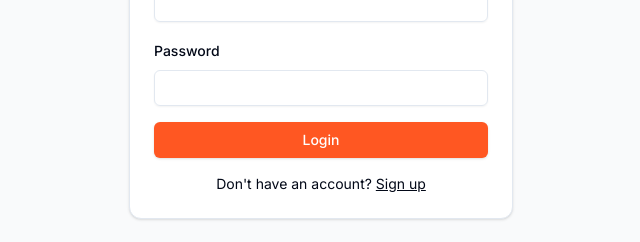
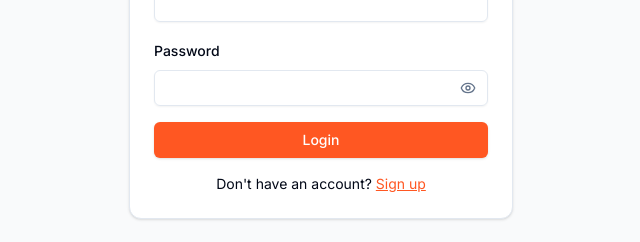
Before and after one commit to dipnerreddy/45_Days, a Next.js app: page /login in a window 1280 px wide. Shown: the part 367-609 px from the top of the page, without its empty margins (319-959 px from the left). Built offline with nearby package versions, Linux system fonts and the light colour scheme; no server answers.

Commit message:
2.61 || View/Hide password Function

```diff
--- a/src/app/login/page.tsx
+++ b/src/app/login/page.tsx
@@ -5,16 +5,20 @@ import { useState, useEffect, Suspense } from 'react';
 import { useRouter, useSearchParams } from 'next/navigation';
 import { createClient } from '@/lib/supabase/client';
 
+// UI Components
 import { Button } from '@/components/ui/button';
 import { Card, CardContent, CardDescription, CardHeader, CardTitle } from '@/components/ui/card';
 import { Input } from '@/components/ui/input';
 import { Label } from '@/components/ui/label';
 import Link from 'next/link';
 
+// ✅ NEW: Import icons for the show/hide toggle
+import { Eye, EyeOff } from 'lucide-react';
+
 // We wrap the main component in a Suspense boundary because useSearchParams() needs it.
 export default function LoginPage() {
   return (
-    <Suspense fallback={<div>Loading...</div>}>
+    <Suspense fallback={<div className="flex min-h-screen items-center justify-center">Loading...</div>}>
       <Login />
     </Suspense>
   )
@@ -22,7 +26,7 @@ export default function LoginPage() {
 
 function Login() {
   const router = useRouter();
-  const searchParams = useSearchParams(); // Hook to read URL parameters
+  const searchParams = useSearchParams();
 
   const [email, setEmail] = useState('');
   const [password, setPassword] = useState('');
@@ -30,8 +34,9 @@ function Login() {
   const [message, setMessage] = useState<string | null>(null);
   const [isLoading, setIsLoading] = useState(false);
 
-  // --- THIS IS THE KEY CHANGE ---
-  // This effect runs when the component loads to check for URL parameters
+  // ✅ NEW: State to manage password visibility
+  const [showPassword, setShowPassword] = useState(false);
+
   useEffect(() => {
     const emailFromParams = searchParams.get('email');
     const messageFromParams = searchParams.get('message');
@@ -78,9 +83,30 @@ function Login() {
               <Label htmlFor="email">Email</Label>
               <Input id="email" type="email" value={email} onChange={(e) => setEmail(e.target.value)} required />
             </div>
+
+            {/* ✅ NEW: Password input with visibility toggle */}
             <div className="space-y-2">
               <Label htmlFor="password">Password</Label>
-              <Input id="password" type="password" value={password} onChange={(e) => setPassword(e.target.value)} required />
+              <div className="relative">
+                <Input
+                  id="password"
+                  // Dynamically set the type based on state
+                  type={showPassword ? "text" : "password"}
+                  value={password}
+                  onChange={(e) => setPassword(e.target.value)}
+                  required
+                  className="pr-10" // Add padding to the right to make space for the icon
+                />
+                <Button
+                  type="button" // Important to prevent form submission
+                  variant="ghost"
+                  size="icon"
+                  className="absolute inset-y-0 right-0 h-full w-10 text-muted-foreground"
+                  onClick={() => setShowPassword(prev => !prev)}
+                >
+                  {showPassword ? <EyeOff className="h-5 w-5" /> : <Eye className="h-5 w-5" />}
+                </Button>
+              </div>
             </div>
 
             {error && <p className="text-sm text-red-500">{error}</p>}
@@ -92,7 +118,7 @@ function Login() {
           </form>
            <div className="mt-4 text-center text-sm">
             Don&apos;t have an account?{" "}
-            <Link href="/signup" className="underline">
+            <Link href="/signup" className="underline text-primary">
               Sign up
             </Link>
           </div>
```
